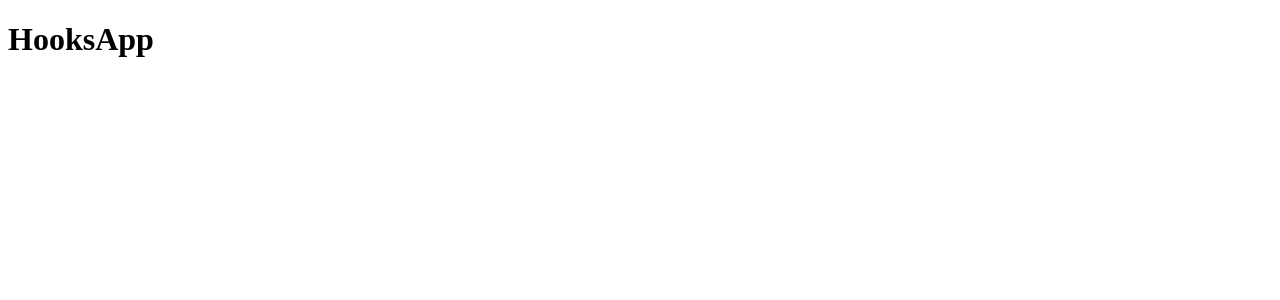
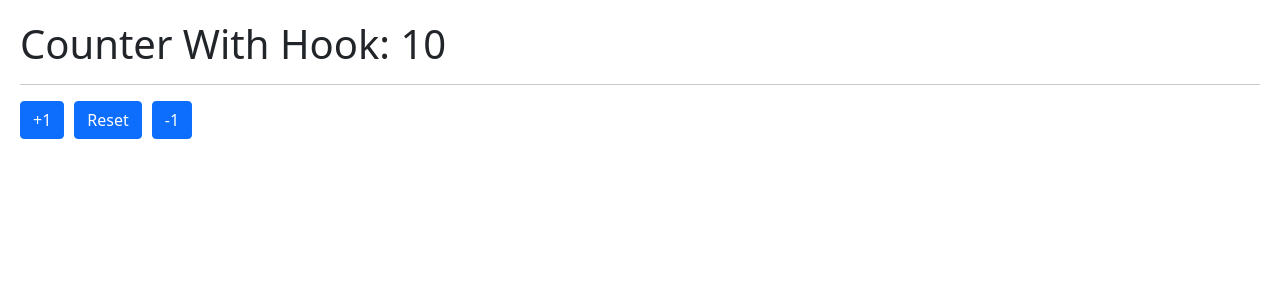
Before and after one commit to Ferla04/react-Hooks, a React (Vite) app: page / in a window 1280 px wide. Shown: the top 300 px of the page. Built offline with nearby package versions, Linux system fonts and the light colour scheme.

Commit message:
useState

```diff
--- a/index.html
+++ b/index.html
@@ -2,9 +2,9 @@
 <html lang="en">
   <head>
     <meta charset="UTF-8" />
-    <link rel="icon" type="image/svg+xml" href="/src/favicon.svg" />
     <meta name="viewport" content="width=device-width, initial-scale=1.0" />
-    <title>Vite App</title>
+    <link href="https://cdn.jsdelivr.net/npm/bootstrap@5.1.3/dist/css/bootstrap.min.css" rel="stylesheet" integrity="sha384-1BmE4kWBq78iYhFldvKuhfTAU6auU8tT94WrHftjDbrCEXSU1oBoqyl2QvZ6jIW3" crossorigin="anonymous">
+    <title>Hooks App</title>
   </head>
   <body>
     <div id="root"></div>
--- /dev/null
+++ b/src/01-useState/CounterApp.jsx
@@ -0,0 +1,26 @@
+import { useState } from 'react'
+
+export const CounterApp = () => {
+
+  const [ { counter1, counter2, counter3 }, setCounter] = useState({
+    counter1: 10,
+    counter2: 20,
+    counter3: 30
+  })
+
+  return (
+    <>
+      <h1>Counter: { counter1 }</h1>
+      <h1>Counter: { counter2 }</h1>
+      <h1>Counter: { counter3 }</h1>
+      <hr />
+
+      <button
+        className='btn btn-primary'
+        onClick={ () => setCounter(count => ({...count, counter1: counter1 + 1 })) }
+      >
+        +1
+      </button>
+    </>
+  )
+}
--- /dev/null
+++ b/src/01-useState/CounterWithCustomHook.jsx
@@ -0,0 +1,17 @@
+import { useCounter } from '../hooks/useCounter'
+
+export const CounterWithCustomHook = () => {
+
+  const { counter, increment, decrement, reset } = useCounter(10)
+
+  return (
+    <>
+      <h1>Counter With Hook: { counter }</h1>
+      <hr />
+
+      <button className='btn btn-primary' onClick={increment} >+1</button>
+      <button className='btn btn-primary' onClick={reset}>Reset</button>
+      <button className='btn btn-primary' onClick={decrement}>-1</button>
+    </>
+  )
+}
--- /dev/null
+++ b/src/hooks/useCounter.js
@@ -0,0 +1,23 @@
+import { useState } from 'react'
+
+export const useCounter = ( initialValue = 10 ) => {
+
+  const [ counter, setCounter ] = useState(initialValue)
+
+  const increment = () => {
+    setCounter( counter + 1 )
+  }
+
+  const decrement = () => {
+    setCounter( counter - 1 )
+  }
+
+  const reset = () => setCounter( initialValue )
+
+  return {
+    counter,
+    increment,
+    decrement,
+    reset
+  }
+}
--- a/src/index.css
+++ b/src/index.css
@@ -1,4 +1,4 @@
-bodu {
+body {
   padding: 20px;
 }
 
--- a/src/main.jsx
+++ b/src/main.jsx
@@ -1,10 +1,13 @@
 import React from 'react'
 import ReactDOM from 'react-dom/client'
-import { HooksApp } from './HooksApp'
 import './index.css'
+// import { HooksApp } from './HooksApp'
+// import { CounterApp } from './01-useState/CounterApp'
+import { CounterWithCustomHook } from './01-useState/CounterWithCustomHook'
+
 
 ReactDOM.createRoot(document.getElementById('root')).render(
   <React.StrictMode>
-    <HooksApp />
+    <CounterWithCustomHook />
   </React.StrictMode>
 )
```
